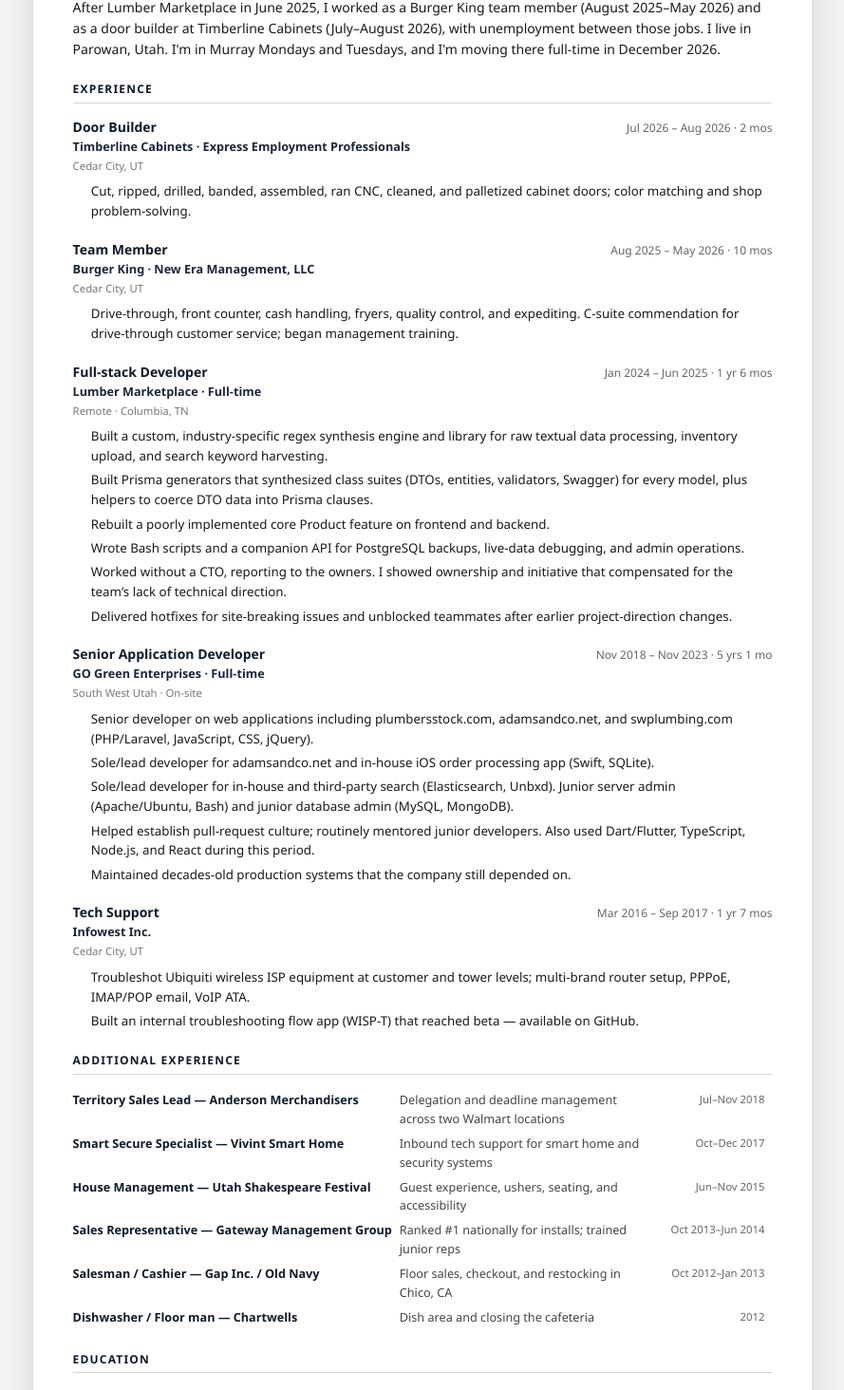
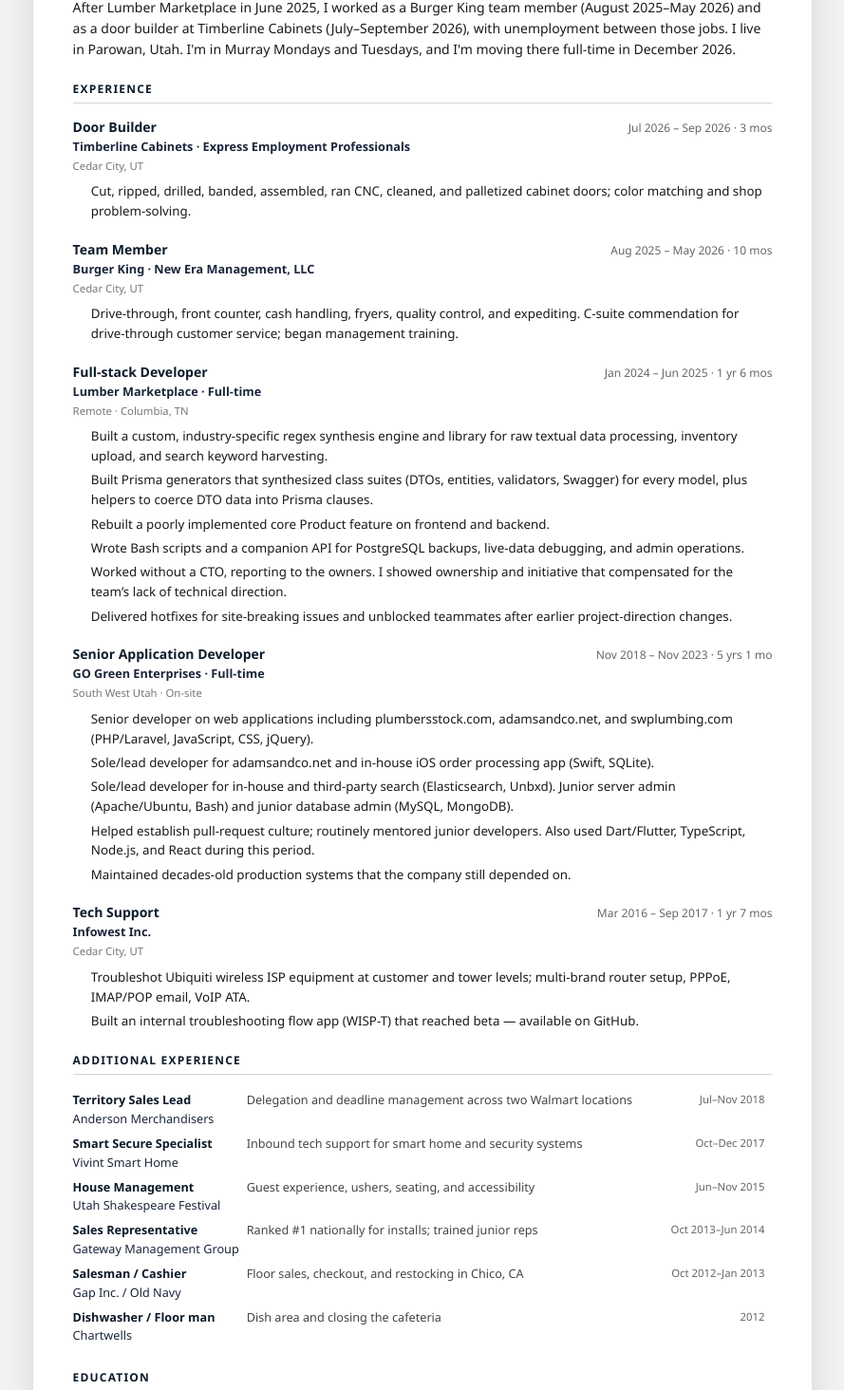
Before and after one commit to austenstrine/austenstrine_portfolio, a Next.js app in the folder apps/web/: page /cv in a window 1280 px wide. Shown: the part 436-1900 px from the top of the page at 95% size, without its empty margins (195-1084 px from the left). Built offline with nearby package versions, Linux system fonts and the light colour scheme.

Commit message:
more more refinements

```diff
--- a/apps/web/src/app/cv/CvDocument.tsx
+++ b/apps/web/src/app/cv/CvDocument.tsx
@@ -84,10 +84,10 @@
 					Summary
 				</h2>
 				<p>
-					I&apos;m a Senior Product, Catalog, and Search Software Engineer with six and a half years of professional software work (November 2018–June 2025) on commerce sites. I work best on small teams where I can own a problem without close supervision and talk plainly with a product owner. I&apos;m as proud of the work that made the people around me faster as I am of what shipped.
+					I&apos;m a Senior Product, Catalog, and Search Software Engineer with six and a half years of professional software work (November 2018–June 2025) developing several production e-commerce sites. I work best on small teams where I can own a problem without close supervision and talk plainly with a product owner. I&apos;m as proud of the work that made the people around me faster as I am of what shipped.
 				</p>
 				<p>
-					After Lumber Marketplace in June 2025, I worked as a Burger King team member (August 2025–May 2026) and as a door builder at Timberline Cabinets (July–August 2026), with unemployment between those jobs. I live in Parowan, Utah. I&apos;m in Murray Mondays and Tuesdays, and I&apos;m moving there full-time in December 2026.
+					After Lumber Marketplace in June 2025, I worked as a Burger King team member (August 2025–May 2026) and as a door builder at Timberline Cabinets (July–September 2026), with unemployment between those jobs. I live in Parowan, Utah. I&apos;m in Murray Mondays and Tuesdays, and I&apos;m moving there full-time in December 2026.
 				</p>
 			</section>
 
@@ -102,7 +102,7 @@
 							Door Builder
 						</span>
 						<span className="cv-job-dates">
-							Jul 2026 – Aug 2026 · 2 mos
+							Jul 2026 – Sep 2026 · 3 mos
 						</span>
 					</div>
 					<div className="cv-job-company">
@@ -245,7 +245,12 @@
 					<tbody>
 						<tr>
 							<td>
-								Territory Sales Lead — Anderson Merchandisers
+								<div>
+									Territory Sales Lead
+								</div>
+								<div className="cv-additional-org">
+									Anderson Merchandisers
+								</div>
 							</td>
 							<td>
 								Delegation and deadline management across two Walmart locations
@@ -256,7 +261,12 @@
 						</tr>
 						<tr>
 							<td>
-								Smart Secure Specialist — Vivint Smart Home
+								<div>
+									Smart Secure Specialist
+								</div>
+								<div className="cv-additional-org">
+									Vivint Smart Home
+								</div>
 							</td>
 							<td>
 								Inbound tech support for smart home and security systems
@@ -267,7 +277,12 @@
 						</tr>
 						<tr>
 							<td>
-								House Management — Utah Shakespeare Festival
+								<div>
+									House Management
+								</div>
+								<div className="cv-additional-org">
+									Utah Shakespeare Festival
+								</div>
 							</td>
 							<td>
 								Guest experience, ushers, seating, and accessibility
@@ -278,7 +293,12 @@
 						</tr>
 						<tr>
 							<td>
-								Sales Representative — Gateway Management Group
+								<div>
+									Sales Representative
+								</div>
+								<div className="cv-additional-org">
+									Gateway Management Group
+								</div>
 							</td>
 							<td>
 								Ranked #1 nationally for installs; trained junior reps
@@ -289,7 +309,12 @@
 						</tr>
 						<tr>
 							<td>
-								Salesman / Cashier — Gap Inc. / Old Navy
+								<div>
+									Salesman / Cashier
+								</div>
+								<div className="cv-additional-org">
+									Gap Inc. / Old Navy
+								</div>
 							</td>
 							<td>
 								Floor sales, checkout, and restocking in Chico, CA
@@ -300,7 +325,12 @@
 						</tr>
 						<tr>
 							<td>
-								Dishwasher / Floor man — Chartwells
+								<div>
+									Dishwasher / Floor man
+								</div>
+								<div className="cv-additional-org">
+									Chartwells
+								</div>
 							</td>
 							<td>
 								Dish area and closing the cafeteria
--- a/apps/web/src/app/cv/cv.css
+++ b/apps/web/src/app/cv/cv.css
@@ -240,8 +240,13 @@
 .cv-page .cv-additional td:first-child {
 	font-weight: 600;
 	color: #0d1b2a;
-	width: 40%;
+	width: 1%;
 	white-space: nowrap;
+}
+
+.cv-page .cv-additional-org {
+	font-weight: 500;
+	color: #1b263b;
 }
 
 .cv-page .cv-additional td:last-child {
@@ -250,6 +255,52 @@
 	text-align: right;
 	white-space: nowrap;
 	padding-left: 1rem;
+}
+
+@media screen and (max-width: 639px) {
+	.cv-page .cv-additional,
+	.cv-page .cv-additional tbody {
+		display: block;
+		width: 100%;
+	}
+
+	.cv-page .cv-additional tr {
+		display: grid;
+		grid-template-columns: minmax(0, 1fr) auto;
+		width: 100%;
+		padding-bottom: 0.75rem;
+	}
+
+	.cv-page .cv-additional tr:last-child {
+		padding-bottom: 0;
+	}
+
+	.cv-page .cv-additional td,
+	.cv-page .cv-additional td:first-child {
+		display: block;
+		width: auto;
+		padding-right: 0;
+		white-space: normal;
+	}
+
+	.cv-page .cv-additional td:first-child {
+		grid-column: 1;
+		grid-row: 1;
+	}
+
+	.cv-page .cv-additional td:nth-child(2) {
+		grid-column: 1 / -1;
+		grid-row: 2;
+	}
+
+	.cv-page .cv-additional td:last-child {
+		grid-column: 2;
+		grid-row: 1;
+		align-self: start;
+		padding-left: 0.75rem;
+		text-align: right;
+		white-space: nowrap;
+	}
 }
 
 .cv-page .cv-skills-grid {
--- a/apps/web/src/components/sections/ContactSection.tsx
+++ b/apps/web/src/components/sections/ContactSection.tsx
@@ -111,14 +111,16 @@
 		<section
 			className="
 				rounded-none
-				bg-gradient-to-br
-				from-ink
-				to-sky
+				bg-ink
 				px-gutter
 				py-8
 				text-white
-				shadow-xl
+				shadow-none
 				sm:rounded-2xl
+				sm:bg-gradient-to-br
+				sm:from-ink
+				sm:to-sky
+				sm:shadow-xl
 			"
 			id="contact"
 		>
@@ -132,7 +134,7 @@
 					text-slate-200
 				"
 			>
-				I&apos;m looking for full-stack engineering work in the Salt Lake Valley. I
+				I&apos;m looking for software engineering work in the Salt Lake Valley. I
 				live in Parowan, Utah. I&apos;m in Murray Mondays and Tuesdays, and I&apos;m
 				moving to Murray full-time in December 2026.
 			</p>
--- a/apps/web/src/components/sections/ExperienceSection.tsx
+++ b/apps/web/src/components/sections/ExperienceSection.tsx
@@ -566,6 +566,7 @@
 				<div
 					className="
 						flex
+						h-11
 						flex-nowrap
 						items-center
 						justify-between
@@ -870,6 +871,7 @@
 												h-4
 												items-center
 												justify-start
+												gap-1.5
 												text-sm
 												leading-none
 												text-slate-400
@@ -879,8 +881,12 @@
 											<span className="font-medium">
 												{role.title}
 											</span>
-											{' · '}
-											{splitRoleDates(role.dates).range}
+											<span aria-hidden="true">
+												·
+											</span>
+											<span>
+												{splitRoleDates(role.dates).range}
+											</span>
 										</p>
 										<button
 											aria-label={`Peek ${role.title}`}
@@ -891,6 +897,7 @@
 												w-full
 												items-center
 												justify-start
+												gap-1.5
 												text-sm
 												leading-none
 												text-slate-400
@@ -904,8 +911,12 @@
 											<span className="font-medium">
 												{role.title}
 											</span>
-											{' · '}
-											{splitRoleDates(role.dates).range}
+											<span aria-hidden="true">
+												·
+											</span>
+											<span>
+												{splitRoleDates(role.dates).range}
+											</span>
 										</button>
 									</div>
 								</div>
--- a/apps/web/src/components/sections/HeroSection.tsx
+++ b/apps/web/src/components/sections/HeroSection.tsx
@@ -91,7 +91,8 @@
 						"
 					>
 						I&apos;ve spent six and a half years as a product, catalog, and search
-						software engineer on commerce sites. I live in Parowan, Utah. I&apos;m
+						software engineer developing several production e-commerce sites. I live
+						in Parowan, Utah. I&apos;m
 						in Murray Mondays and Tuesdays, and I&apos;m moving there full-time in
 						December 2026. I&apos;m open to on-site and hybrid roles in the Salt
 						Lake Valley.
--- a/apps/web/src/components/sections/SiteFooter.tsx
+++ b/apps/web/src/components/sections/SiteFooter.tsx
@@ -2,16 +2,26 @@
 	return (
 		<footer
 			className="
+				relative
 				-mt-6
 				rounded-none
-				bg-slate-900
+				bg-ink
 				px-gutter
 				py-6
 				text-center
 				text-sm
 				text-slate-300
+				before:pointer-events-none
+				before:absolute
+				before:inset-x-0
+				before:-top-px
+				before:h-0.5
+				before:bg-ink
+				before:content-['']
 				sm:mt-0
 				sm:rounded-2xl
+				sm:bg-slate-900
+				sm:before:hidden
 			"
 		>
 			© 2026 Austen Strine
--- a/apps/web/src/data/experience.ts
+++ b/apps/web/src/data/experience.ts
@@ -24,7 +24,7 @@
 		kind: 'non-software',
 		title: 'Door Builder',
 		organization: 'Timberline Cabinets (via Express Employment Professionals)',
-		dates: 'Jul 2026 – Aug 2026 · 2 mos',
+		dates: 'Jul 2026 – Sep 2026 · 3 mos',
 		location: 'Cedar City, UT',
 		bullets: [
 			'Cut, ripped, drilled, banded, assembled, ran CNC, cleaned, and palletized cabinet doors.',
--- a/apps/web/src/lib/site.ts
+++ b/apps/web/src/lib/site.ts
@@ -12,7 +12,7 @@
 	'Austen Strine — Senior Product, Catalog, and Search Software Engineer';
 
 export const SITE_DESCRIPTION =
-	'Senior Product, Catalog, and Search Software Engineer with six and a half years of professional work on commerce sites. Based in Parowan, Utah; in Murray Mondays and Tuesdays; relocating to Murray full-time in December 2026.';
+	'Senior Product, Catalog, and Search Software Engineer with six and a half years of professional work developing several production e-commerce sites. Based in Parowan, Utah; in Murray Mondays and Tuesdays; relocating to Murray full-time in December 2026.';
 
 export const SITE_HEADLINE =
 	'Senior Product, Catalog, and Search Software Engineer';
```
